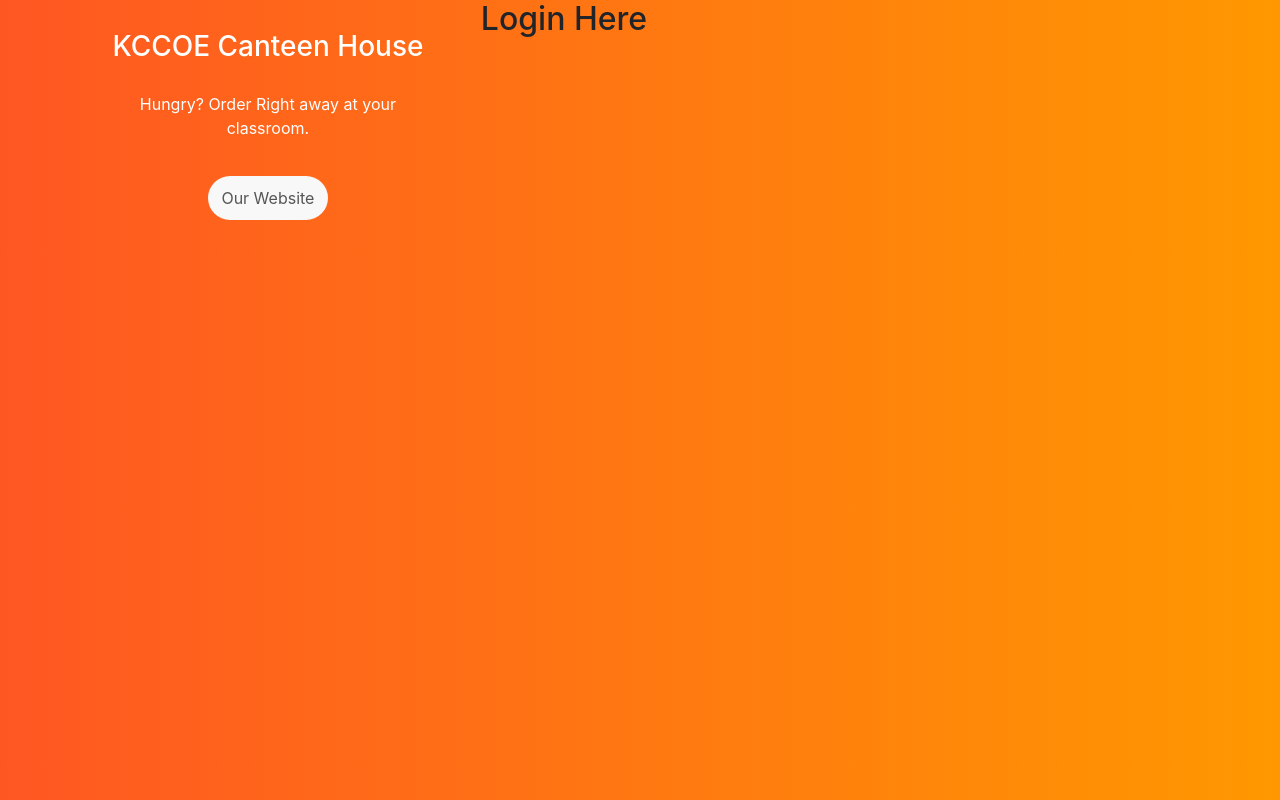
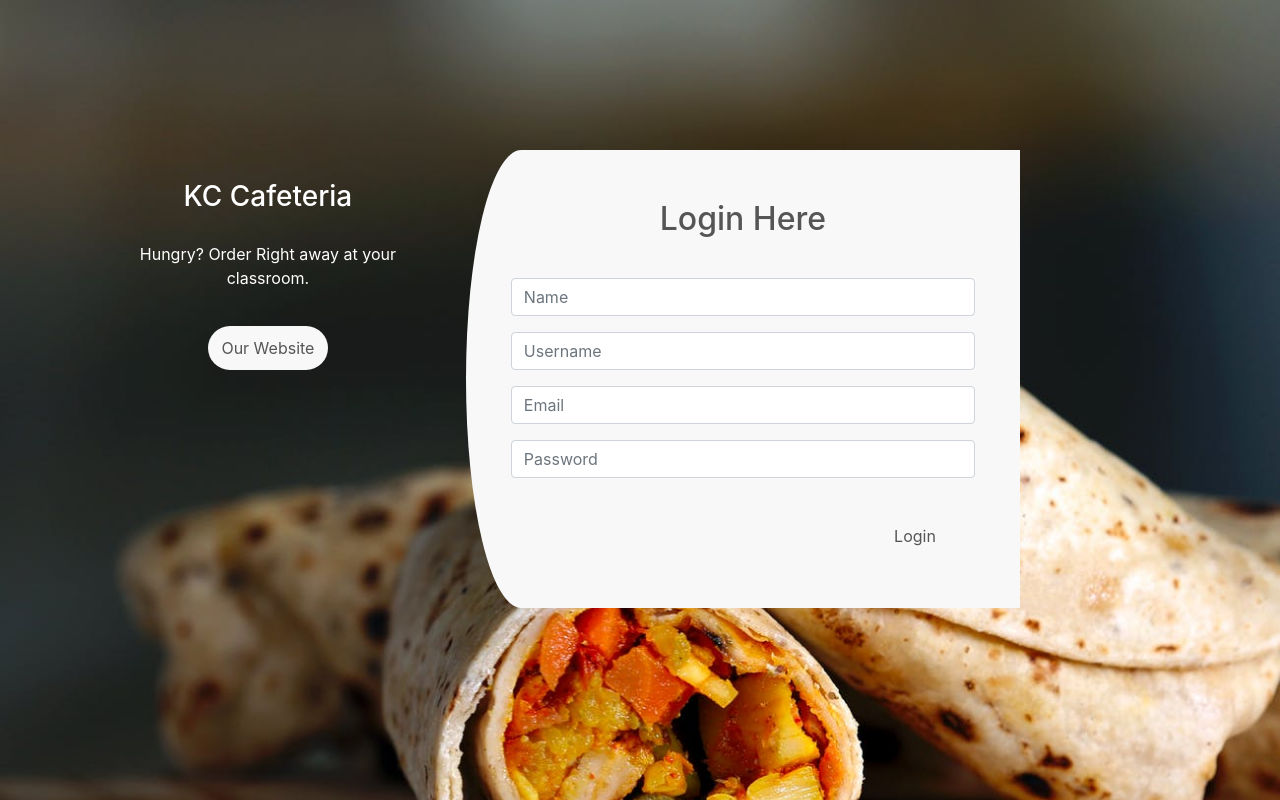
Before and after one commit to danishsshaikh/KCCafeteria, a PHP site: page /Register_Page.html in a window 1280 px wide. Run offline with PHP 8.4, Linux system fonts and the light colour scheme.

Commit message:
still sorry himanshu

```diff
--- a/Register_Page.html
+++ b/Register_Page.html
@@ -12,12 +12,37 @@
             <div class="col-md-10 offset= md-1">
                 <div class="row">
                     <div class="col-md-5 register-left">
-                        <h3>KCCOE Canteen House</h3>
+
+                        <!–– Some CSS BOX Effect for Canteen Pictures -->
+                        <h3>KC Cafeteria</h3>
+
                         <p>Hungry? Order Right away at your classroom.</p>
+
                         <button type="button" class="btn btn-primary" onclick="location.href = 'https://kccemsr.edu.in/'">Our Website</button>
+
                     </div>
                     <div class="col-md-7 register-right">
                         <h2>Login Here</h2>
+                        <div class="register-form">
+
+                        <div class="form-group">
+                            <input type="text" class="form-control" placeholder="Name">
+                            </div>
+
+                            <div class="form-group">
+                            <input type="text" class="form-control" placeholder="Username">
+                            </div>
+
+                            <div class="form-group">
+                            <input type="email" class="form-control" placeholder="Email">
+                            </div>
+
+                            <div class="form-group">
+                            <input type="password" class="form-control" placeholder="Password">
+                            </div>
+
+                            <button type="button" class="btn btn-primary">Login</button>
+                        </div>
                     </div>
                 </div>
             </div>
--- a/himanshu.css
+++ b/himanshu.css
@@ -1,7 +1,10 @@
 body{
 
-    background-image: linear-gradient(to right, #ff5722, #ff9800);
-    margin-top: 150px
+    <!--background-image: linear-gradient(to right, #ff5722, #ff9800);
+    background-image: url(image1.jpeg);
+    background-size: cover;
+    background-attachment: fixed;
+    margin-top: 150px !important;
 }
 
 .register-left
@@ -27,3 +30,37 @@ body{
     margin-top: 20px;
     padding: 10px;
 }
+
+.register-right
+{
+    border: none;
+    background: #f8f8f8;
+    border-top-left-radius: 10% 50%;
+    border-bottom-left-radius: 10% 50%;
+    padding: 50px;
+}
+
+.register-right h2
+{
+    text-align: center;
+    margin-bottom: 10px;
+    color: #555;
+}
+
+.register-form
+{
+    padding: 30px;
+}
+
+.register-right .btn-primary
+{
+    float: right;
+    border-radius: 1.5rem;
+    border: none;
+    width: 120px;
+    background: #f8f8f8;
+    font-weight:600px;
+    color: #555;
+    margin-top: 20px;
+    padding: 10px;
+}
```
Also changed, not shown: image1.jpeg (added).
